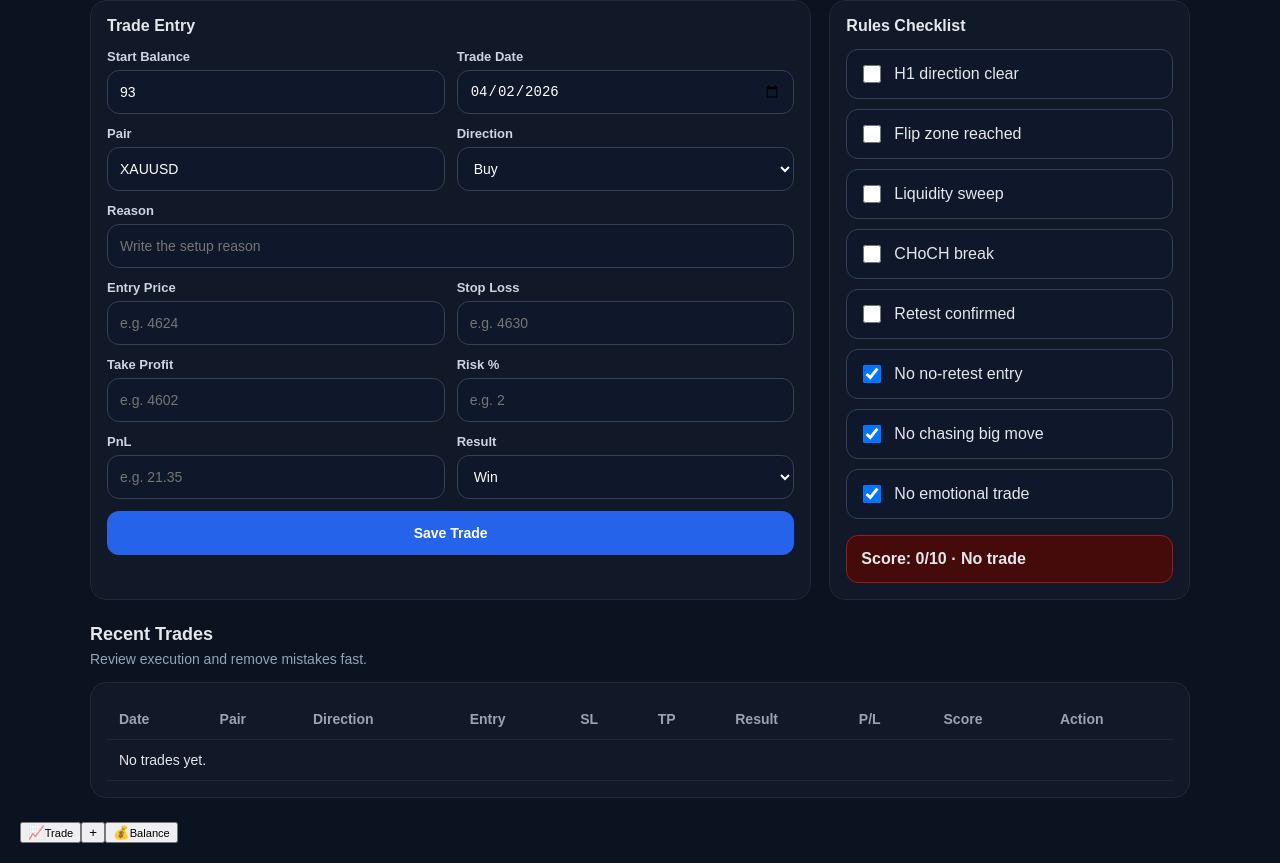
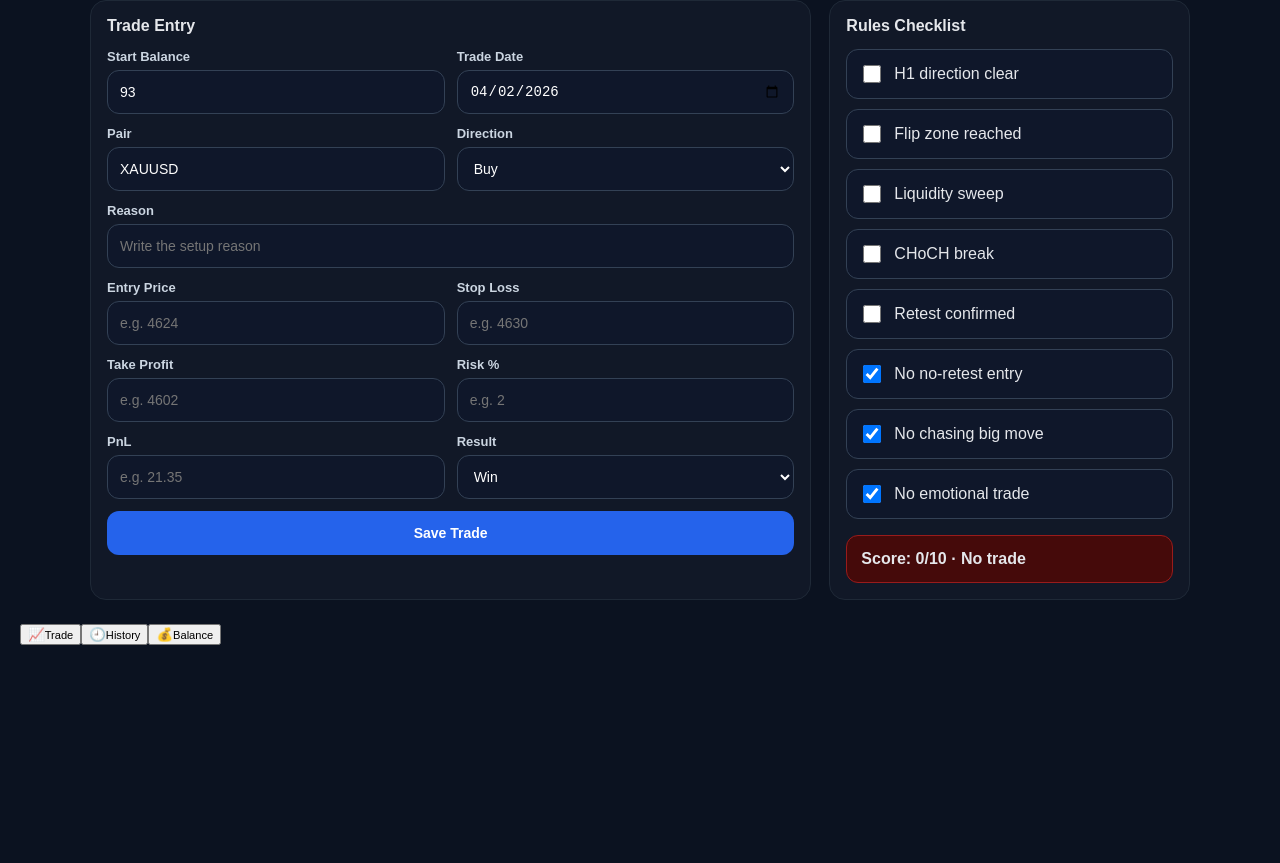
Before and after one commit to vincentPratick/Trading_Discipline, a React (Create React App) app: page / in a window 1280 px wide. Shown: the part 499-1362 px from the top of the page. After the commit the page ends 1164 px from the top, so only its background shows below. Built offline with nearby package versions, Linux system fonts and the light colour scheme.

Commit message:
Refactor trade section and add trade history display

```diff
--- a/src/App.js
+++ b/src/App.js
@@ -665,76 +665,10 @@ export default function App() {
               </div>
             </div>
 
-            <div className="section-block">
-              <div className="section-header">
-                <h2 className="section-title">Recent Trades</h2>
-                <p className="section-desc">
-                  Review execution and remove mistakes fast.
-                </p>
-              </div>
 
-              <div className="card desktop-only">
-                <div className="table-wrap">
-                  <table className="table">
-                    <thead>
-                      <tr>
-                        <th>Date</th>
-                        <th>Pair</th>
-                        <th>Direction</th>
-                        <th>Entry</th>
-                        <th>SL</th>
-                        <th>TP</th>
-                        <th>Result</th>
-                        <th>P/L</th>
-                        <th>Score</th>
-                        <th>Action</th>
-                      </tr>
-                    </thead>
-                    <tbody>
-                      {trades.length === 0 ? (
-                        <tr>
-                          <td colSpan="10">No trades yet.</td>
-                        </tr>
-                      ) : (
-                        trades.map((t) => (
-                          <tr key={t.id}>
-                            <td>{normalizeDate(t.date)}</td>
-                            <td>{t.pair || "XAUUSD"}</td>
-                            <td>{t.direction || "-"}</td>
-                            <td>{t.entry || "-"}</td>
-                            <td>{t.sl || "-"}</td>
-                            <td>{t.tp || "-"}</td>
-                            <td>{t.result}</td>
-                            <td className={pnlClass(t.pnl)}>
-                              {Number(t.pnl) > 0 ? "+" : ""}
-                              {fmt2(t.pnl)}
-                            </td>
-                            <td>
-                              {t.score}/10 {t.allowed ? "✅" : "❌"}
-                            </td>
-                            <td>
-                              <button
-                                className="danger-btn"
-                                onClick={() => deleteTrade(t.id)}
-                              >
-                                Delete
-                              </button>
-                            </td>
-                          </tr>
-                        ))
-                      )}
-                    </tbody>
-                  </table>
-                </div>
-              </div>
-
-              <div className="mobile-only">
-                <TradeCardsMobile />
-
-              </div>
-            </div>
           </>
         )}
+
 
         {tab === "daily" && (
           <>
@@ -823,6 +757,116 @@ export default function App() {
             </div>
           </>
         )}
+        {tab === "history" && (
+  <>
+    <div className="section-block">
+      <div className="section-header">
+        <h2 className="section-title">Trade History</h2>
+        <p className="section-desc">
+          Review all recorded trades in one dedicated section.
+        </p>
+      </div>
+
+      <div className="stats-grid">
+        <div className="card">
+          <div className="stat-label">Total Trades</div>
+          <div className="stat-value">{stats.total}</div>
+        </div>
+
+        <div className="card">
+          <div className="stat-label">Wins</div>
+          <div className="stat-value positive">{stats.wins}</div>
+        </div>
+
+        <div className="card">
+          <div className="stat-label">Win Rate</div>
+          <div
+            className={`stat-value ${
+              stats.winRate > 50 ? "positive" : stats.winRate < 50 ? "negative" : ""
+            }`}
+          >
+            {stats.winRate}%
+          </div>
+        </div>
+
+        <div className="card">
+          <div className="stat-label">Total P/L</div>
+          <div className={`stat-value ${pnlClass(stats.tradePnl)}`}>
+            {stats.tradePnl > 0 ? "+" : ""}${fmt2(stats.tradePnl)}
+          </div>
+        </div>
+      </div>
+    </div>
+
+    <div className="section-block">
+      <div className="section-header">
+        <h2 className="section-title">All Trades</h2>
+        <p className="section-desc">
+          Check entries, results, discipline score, and remove wrong records.
+        </p>
+      </div>
+
+      <div className="card desktop-only">
+        <div className="table-wrap">
+          <table className="table">
+            <thead>
+              <tr>
+                <th>Date</th>
+                <th>Pair</th>
+                <th>Direction</th>
+                <th>Entry</th>
+                <th>SL</th>
+                <th>TP</th>
+                <th>Result</th>
+                <th>P/L</th>
+                <th>Score</th>
+                <th>Action</th>
+              </tr>
+            </thead>
+            <tbody>
+              {trades.length === 0 ? (
+                <tr>
+                  <td colSpan="10">No trades yet.</td>
+                </tr>
+              ) : (
+                trades.map((t) => (
+                  <tr key={t.id}>
+                    <td>{normalizeDate(t.date)}</td>
+                    <td>{t.pair || "XAUUSD"}</td>
+                    <td>{t.direction || "-"}</td>
+                    <td>{t.entry || "-"}</td>
+                    <td>{t.sl || "-"}</td>
+                    <td>{t.tp || "-"}</td>
+                    <td>{t.result}</td>
+                    <td className={pnlClass(t.pnl)}>
+                      {Number(t.pnl) > 0 ? "+" : ""}
+                      {fmt2(t.pnl)}
+                    </td>
+                    <td>
+                      {t.score}/10 {t.allowed ? "✅" : "❌"}
+                    </td>
+                    <td>
+                      <button
+                        className="danger-btn"
+                        onClick={() => deleteTrade(t.id)}
+                      >
+                        Delete
+                      </button>
+                    </td>
+                  </tr>
+                ))
+              )}
+            </tbody>
+          </table>
+        </div>
+      </div>
+
+      <div className="mobile-only">
+        <TradeCardsMobile />
+      </div>
+    </div>
+  </>
+)}
 
         {tab === "balance" && (
           <>
@@ -996,7 +1040,7 @@ export default function App() {
           </>
         )}
       </div>
-       <div className="bottom-nav">
+     <div className="bottom-nav">
     <button
       className={tab === "trade" ? "bottom-nav-item active" : "bottom-nav-item"}
       onClick={() => setTab("trade")}
@@ -1005,12 +1049,12 @@ export default function App() {
       <small>Trade</small>
     </button>
 
-    {/* 🔥 中间突出按钮 */}
     <button
-      className="bottom-nav-center"
-      onClick={() => setTab("trade")}
+      className={tab === "history" ? "bottom-nav-item active" : "bottom-nav-item"}
+      onClick={() => setTab("history")}
     >
-      +
+      <span>🕘</span>
+      <small>History</small>
     </button>
 
     <button
```
